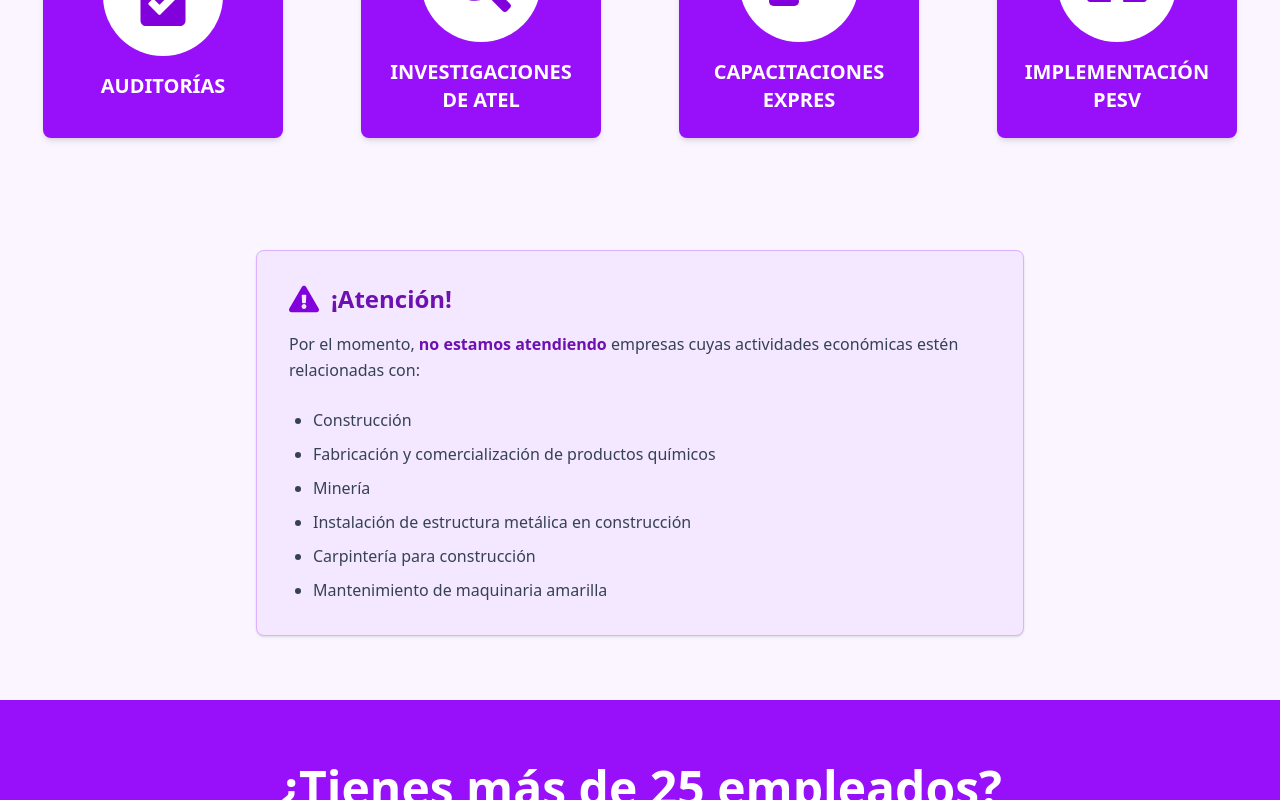
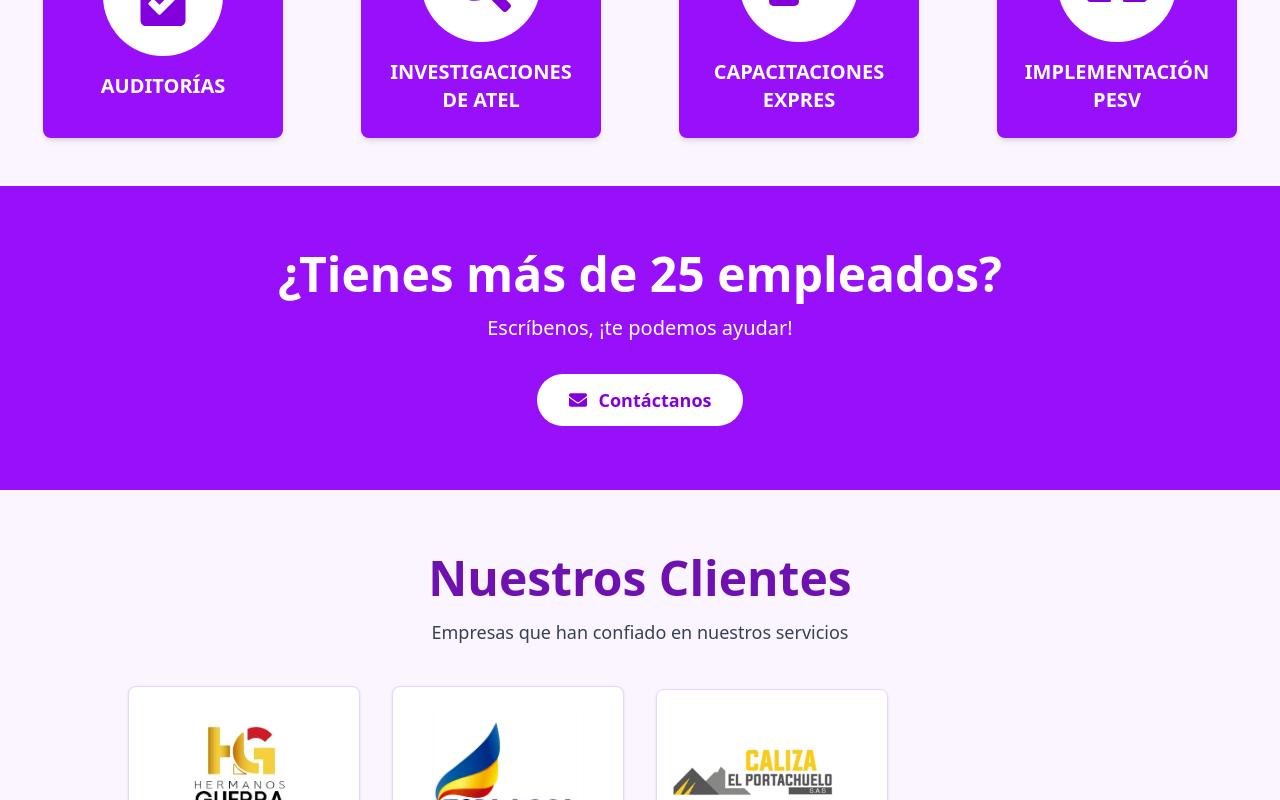
Before and after one commit to DavidGarzonDev/Asesorias, a React (Vite) app: page / in a window 1280 px wide. Shown: the part 2000-2800 px from the top of the page. Built offline with nearby package versions, Linux system fonts and the light colour scheme.

Commit message:
cambios en la parte de planes

```diff
--- a/src/pages/Planes.jsx
+++ b/src/pages/Planes.jsx
@@ -20,8 +20,7 @@ const Planes = () => {
             {/* SECCIÓN DE OTROS SERVICIOS*/}
             <OtrosServicios/>
 
-            {/* SECCIÓN DE ADVERTENCIA */}
-            <RiesgosPermitidos/>
+
 
 
             {/* SECCIÓN DE CONTACTANOS */}
```
